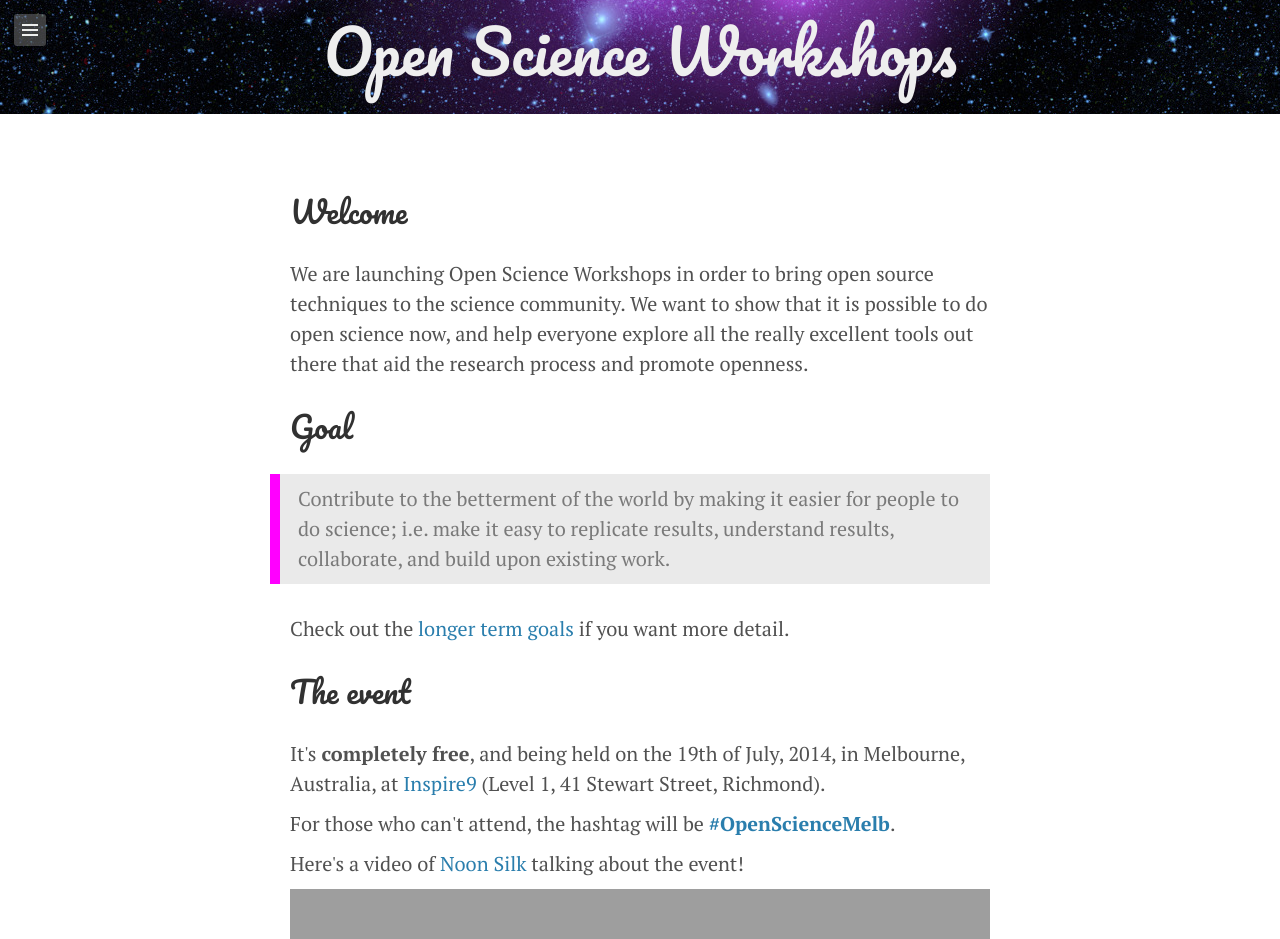
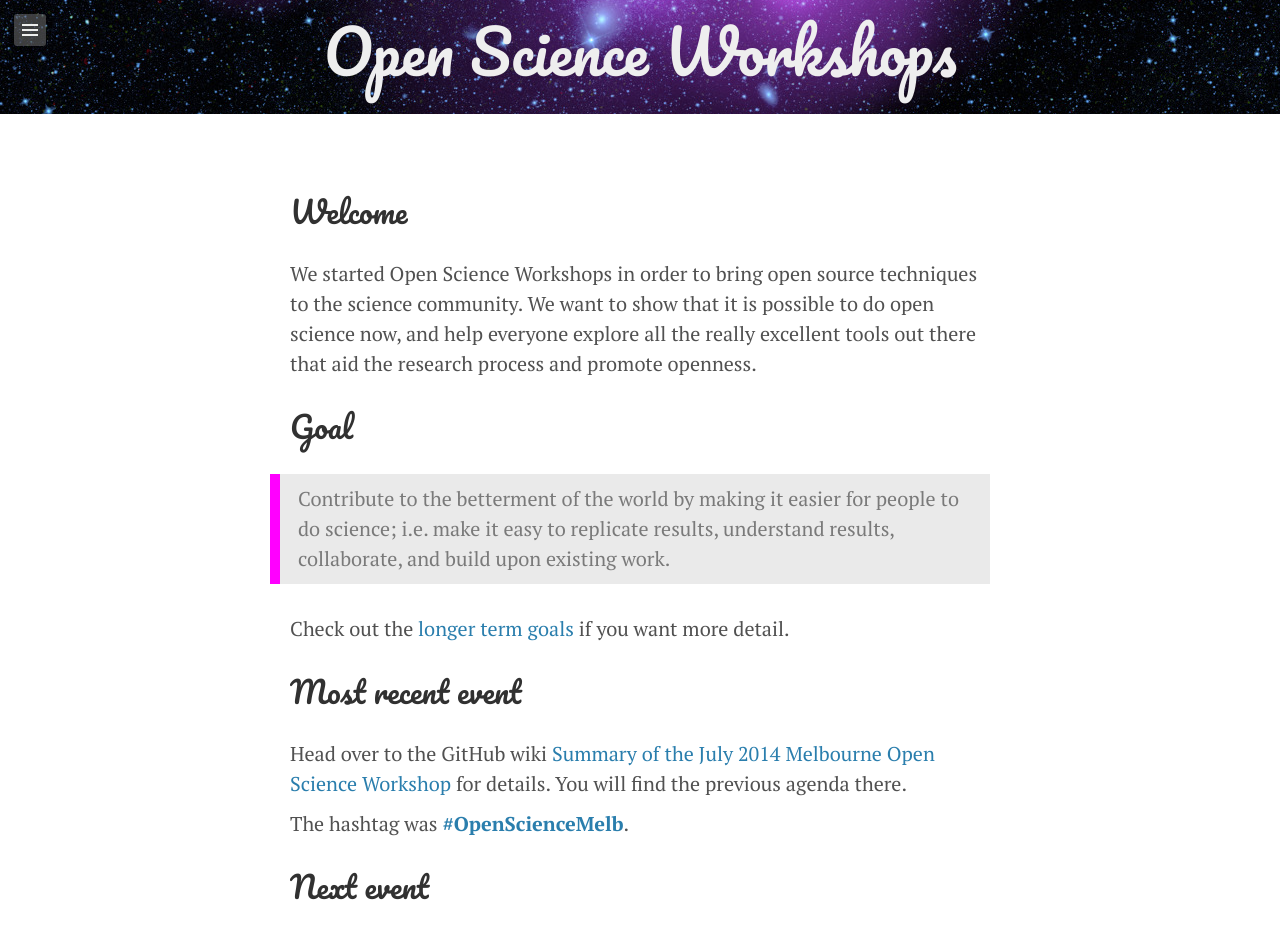
Before and after one commit to OpenScienceWorkshops/OpenScienceWorkshops.github.io, a Jekyll site: the page built from index.html, in a window 1280 px wide and 1400 px high, scrolled down 336 px. Shown: the top 939 px of the window. Built offline with Jekyll 4.4.1, drawn with Linux system fonts in a browser that asks for light colours; nearby versions of some CDN libraries; Markdown is read by kramdown in place of the engine named in the settings; the list of posts is cut into pages by our own code; comment, search, counter and statistics services are not loaded; some of the changed text lies outside the part shown; grey boxes are pictures that could not be loaded.

Commit message:
converted to post-conference mode. fixes #74

```diff
--- a/index.html
+++ b/index.html
@@ -13,7 +13,7 @@ title: Home
 
 <div id="article">
     <h2>Welcome</h2>
-    <p>We are launching Open Science Workshops in order to bring open source
+    <p>We started Open Science Workshops in order to bring open source
     techniques to the science community. We want to show that it is possible
     to do open science now, and help everyone explore all the really excellent
     tools out there that aid the research process and promote openness.
@@ -24,17 +24,23 @@ title: Home
     </blockquote>
     <p>Check out the <a href="/goals">longer term goals</a> if you want more detail.</p>
 
+    <h2>Most recent event</h2>
+    <p>Head over to the GitHub wiki <a
+        href="https://github.com/OpenScienceWorkshops/osw-material/wiki/Summary-of-the-July-2014-Melbourne-Open-Science-Workshop">Summary
+        of the July 2014 Melbourne Open Science Workshop</a> for details. You
+    will find the previous agenda there.</p>
 
-    <h2>The event</h2>
+    <p>The hashtag was <b><a href="https://twitter.com/search?q=%23OpenScienceMelb">#OpenScienceMelb</a></b>.</p>
 
-    <p>It's <b>completely free</b>, and being held on the 19th of July, 2014, in
-    Melbourne, Australia, at <a href="http://inspire9.com/">Inspire9</a>
-    (Level 1, 41 Stewart Street, Richmond).</p>
 
-    <p>For those who can't attend, the hashtag will be <b><a href="https://twitter.com/search?q=%23OpenScienceMelb">#OpenScienceMelb</a></b>.</p>
+    <h2>Next event</h2>
 
-    <p>Here's a video of <a href="https://github.com/silky">Noon Silk</a> talking about the event!  </p>
-    <iframe src="//player.vimeo.com/video/97493014" width="100%" height="371" frameborder="0" webkitallowfullscreen mozallowfullscreen allowfullscreen></iframe> <p><a href="http://vimeo.com/97493014">Open Science Workshop - Melbourne, 19th of July</a> on <a href="https://vimeo.com">Vimeo</a>.</p>
+    <p>Stay tuned by joining the mailing list below, or watching the GitHub
+    repositories: <a
+        href="https://github.com/OpenScienceWorkshops/osw-material">osw-material</a>
+    and <a
+        href="https://github.com/OpenScienceWorkshops/OpenScienceWorkshops.github.io">OpenScienceWorkshops.github.io</a>.</p>
+
 
     <h2>Why should you attend?</h2>
 
@@ -46,43 +52,10 @@ title: Home
     </p>
 
 
-    <h3>Agenda</h3>
-    <p>The day is going to be focused on understanding, and getting started
-    with, two essential concepts:
-    </p>
-    <ul>
-        <li>collaboration on documents, code and data</li>
-        <li>running and working with code and data in a collaborative environment</li>
-    </ul>
-    <p>To do this, we will be using <a href="https://github.com/">GitHub</a>
-    and the <a href="http://sagemathcloud.com/">SageMathCloud</a>. We will
-    present and work with these concepts assuming no background knowledge.
-    </p>
-
-    <p>Full breakdown of the day</p>
-
-<iframe
-    src="https://www.google.com/calendar/embed?showCalendars=0&amp;mode=AGENDA&amp;height=500&amp;wkst=1&amp;src=hm7sfgsc0dof41c2foi16epumk%40group.calendar.google.com&amp;color=%230F4B38&amp;ctz=Australia%2FSydney"
-    style=" border:solid 1px #777 " width="100%" height="500" frameborder="0" scrolling="no"></iframe>
-
-    <p>You will need to bring a laptop (and preferably be able to install
-    things on it.)</p>
-
-    <h3>Registration</h3>
-    <p>Below, or head over to <a href="http://melbourne-open-science-workshop-2014.eventbrite.com.au/">
-        EventBrite - Open Science Workshop, Melbourne Australia 2014</a>.</p>
-
-    <div style="width:100%; text-align:left;" ><iframe
-            src="https://www.eventbrite.com.au/tickets-external?eid=11644419773&ref=etckt"
-            frameborder="0" height="300" width="100%" vspace="0" hspace="0" marginheight="5" marginwidth="5" scrolling="auto" allowtransparency="true"></iframe><div style="font-family:Helvetica, Arial; font-size:10px; padding:5px 0 5px; margin:2px; width:100%; text-align:left;" ><a style="color:#ddd; text-decoration:none;" target="_blank" href="http://www.eventbrite.com.au/r/etckt">Event management</a><span style="color:#ddd;"> for </span><a style="color:#ddd; text-decoration:none;" target="_blank" href="https://melbourne-open-science-workshop-2014.eventbrite.com.au/?ref=etckt">Melbourne Open Science Workshop</a> <span style="color:#ddd;">powered by</span> <a style="color:#ddd; text-decoration:none;" target="_blank" href="http://www.eventbrite.com.au?ref=etckt">Eventbrite</a></div></div>
-
-
-
     <h2>Event sponsors</h2>
-    <p>We would like to thank the following organisations for sponsoring this
-    workshop, and helping keep it completely free!</a></p>
+    <p>We would like to thank the following organisations for sponsoring the
+    July 2014 workshop, and helping keep it completely free!</a></p>
     <center>
-
     <table style='border: 0;'>
         <tr><td>
                 <p>
@@ -337,24 +310,6 @@ function mce_success_cb(resp){
 </script>
 <!--End mc_embed_signup-->
 
-    <h2>Help with the workshop!</h2>
-    <p>
-        We are currently looking for volunteers to be involved in all aspects
-        of this project! For the upcoming workshop in Melbourne, if you are
-        willing to:
-        <ul>
-            <li> talk about GitHub and help with setup, </li>
-            <li> talk about IPython, help with basics, </li>
-            <li> be excited and generally help out, </li>
-        </ul>
-
-        then we want to hear from you! To get involved, email
-        <a href="mailto:noonsilk+osw@gmail.com">Noon Silk</a>, or
-        even better just head over to the project on <a
-            href="https://github.com/OpenScienceWorkshops/">GitHub</a> and
-        start forking and pull requesting things!
-        </p>
-
 
         <h2>Who is behind this?</h2>
 
```
Lines whose indentation alone changed are shown as unchanged.
